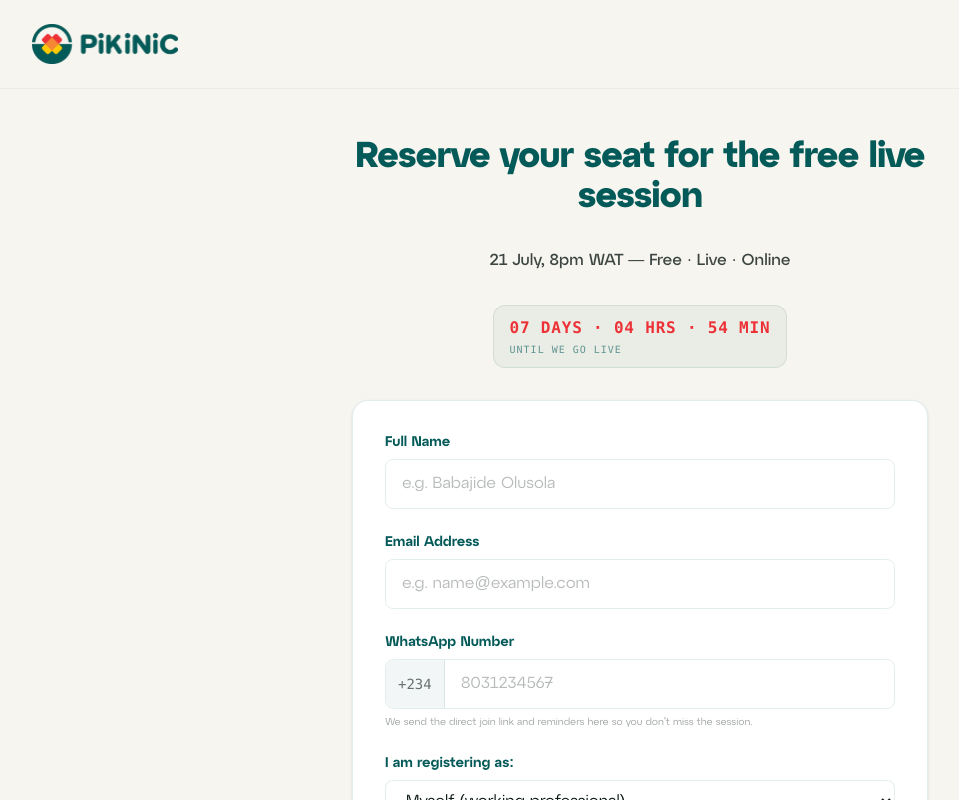
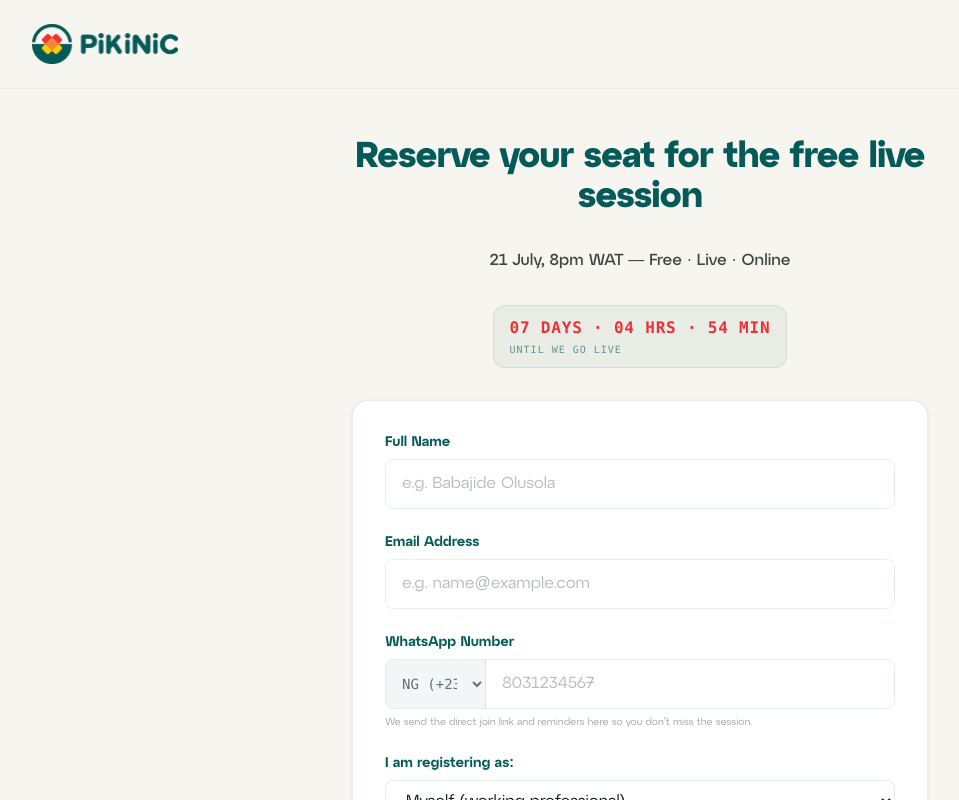
Before and after one commit to Pikinic/pikinic-webinar, a Next.js app: page /webinar/register in a window 1280 px wide. Shown: the top 800 px of the page, without its empty margins (0-959 px from the left). Built offline with nearby package versions, Linux system fonts and the light colour scheme.

Commit message:
feat: make country code prefix dynamic and allow international phone formats

```diff
--- a/app/api/register/route.ts
+++ b/app/api/register/route.ts
@@ -17,15 +17,22 @@ export async function POST(request: Request) {
 
     const { name, email, whatsapp, track } = validation.data;
 
-    // Sanitize WhatsApp number: strip non-digits, leading zeros, and redundant country codes
+    // Sanitize WhatsApp number: strip non-digits and format with proper country code
     let cleanWhatsapp = whatsapp.replace(/\D/g, "");
-    if (cleanWhatsapp.startsWith("234")) {
-      cleanWhatsapp = cleanWhatsapp.substring(3);
+    let formattedWhatsapp = "";
+
+    if (whatsapp.startsWith("+")) {
+      formattedWhatsapp = `+${cleanWhatsapp}`;
+    } else if (cleanWhatsapp.startsWith("234") && cleanWhatsapp.length >= 11) {
+      formattedWhatsapp = `+${cleanWhatsapp}`;
+    } else if (cleanWhatsapp.length === 11 && cleanWhatsapp.startsWith("0")) {
+      formattedWhatsapp = `+234${cleanWhatsapp.substring(1)}`;
+    } else if (cleanWhatsapp.length === 10 && /^[789]/.test(cleanWhatsapp)) {
+      formattedWhatsapp = `+234${cleanWhatsapp}`;
+    } else {
+      // Fallback: prepend '+' to whatever digits are provided
+      formattedWhatsapp = `+${cleanWhatsapp}`;
     }
-    if (cleanWhatsapp.startsWith("0")) {
-      cleanWhatsapp = cleanWhatsapp.substring(1);
-    }
-    const formattedWhatsapp = `+234${cleanWhatsapp}`;
     const timestamp = new Date().toISOString();
 
     const clientEmail = process.env.GOOGLE_SERVICE_ACCOUNT_EMAIL;
--- a/app/schemas/register.ts
+++ b/app/schemas/register.ts
@@ -7,9 +7,10 @@ export const registerSchema = z.object({
   email: z.string()
     .min(1, "Email is required")
     .email("Please enter a valid email address"),
+  countryCode: z.string().optional(),
   whatsapp: z.string()
     .min(1, "WhatsApp number is required")
-    .regex(/^(0)?[789][01]\d{8}$/, "Please enter a valid Nigerian number (e.g. 8031234567 or 08031234567)"),
+    .regex(/^\+?[0-9\s\-()]{7,20}$/, "Please enter a valid phone number (e.g. +234 803 123 4567)"),
   track: z.enum(["professional", "parent", "other"])
 });
 
--- a/app/webinar/register/page.tsx
+++ b/app/webinar/register/page.tsx
@@ -39,7 +39,8 @@ function RegisterPageContent() {
       name: "",
       email: "",
       whatsapp: "",
-      track: "professional"
+      track: "professional",
+      countryCode: "+234"
     }
   });
 
@@ -64,11 +65,24 @@ function RegisterPageContent() {
 
   const onSubmit = async (data: RegisterInput) => {
     track("Registration Submission Attempt", { track: data.track });
+
+    // Combine countryCode and whatsapp if it doesn't already start with '+'
+    const cleanNumber = data.whatsapp.trim();
+    const isFullInternational = cleanNumber.startsWith("+");
+    const combinedWhatsapp = isFullInternational
+      ? cleanNumber
+      : `${data.countryCode || "+234"}${cleanNumber.replace(/^0/, "")}`;
+
+    const payload = {
+      ...data,
+      whatsapp: combinedWhatsapp
+    };
+
     try {
       const response = await fetch("/api/register", {
         method: "POST",
         headers: { "Content-Type": "application/json" },
-        body: JSON.stringify(data),
+        body: JSON.stringify(payload),
       });
 
       if (response.ok) {
@@ -236,9 +250,20 @@ function RegisterPageContent() {
               WhatsApp Number
             </label>
             <div className="relative flex rounded-lg border border-teal-900/10 focus-within:ring-2 focus-within:ring-yellow-400 focus-within:border-transparent transition-all">
-              <span className="inline-flex items-center px-3 rounded-l-lg border-r border-teal-900/10 bg-teal-900/5 text-ink-900/60 font-mono text-sm">
-                +234
-              </span>
+              <select
+                id="countryCode"
+                {...register("countryCode")}
+                className="inline-flex items-center px-3 rounded-l-lg border-r border-teal-900/10 bg-teal-900/5 text-ink-900/60 font-mono text-sm focus:outline-none cursor-pointer outline-none select-none max-w-[100px]"
+              >
+                <option value="+234">NG (+234)</option>
+                <option value="+44">UK (+44)</option>
+                <option value="+1">US/CA (+1)</option>
+                <option value="+233">GH (+233)</option>
+                <option value="+254">KE (+254)</option>
+                <option value="+27">ZA (+27)</option>
+                <option value="+353">IE (+353)</option>
+                <option value="+61">AU (+61)</option>
+              </select>
               <input
                 type="tel"
                 id="whatsapp"
```
